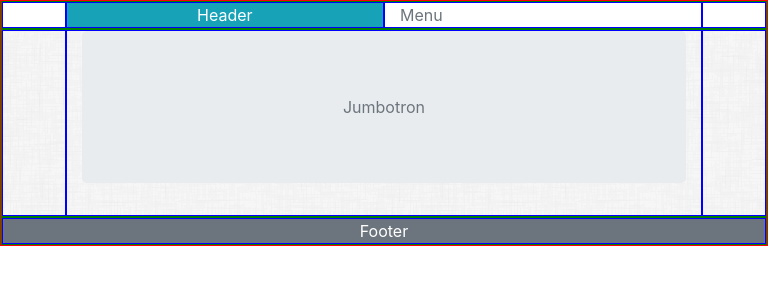
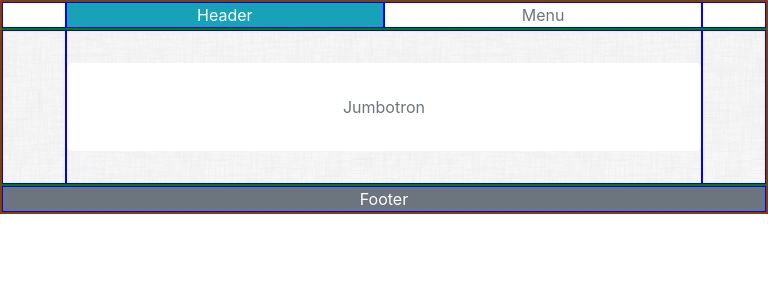
Before and after one commit to aritse/my-site, a plain HTML site: page index.html in a window 768 px wide. Drawn offline with nearby package versions, Linux system fonts and the light colour scheme.

Commit message:
fixed alignment issues for navigation and jumbotron elements caused by the previous commit

```diff
--- a/assets/css/style.css
+++ b/assets/css/style.css
@@ -14,10 +14,22 @@
   background-image: url(../images/bg.png);
 }
 
+.jumbotron {
+  margin-top: 2rem;
+  padding: 2rem;
+}
+
 /* Media Queries */
 /* Rules when width <= 768px */
 @media screen and (max-width: 768px) {
-  #nav {
-    text-align: center !important;
+  #nav > div {
+    justify-content: center !important;
   }
 }
+
+/* Rules when width > 768px */
+@media screen and (min-width: 768px) {
+  #content {
+    padding: 0;
+  }
+}
--- a/index.html
+++ b/index.html
@@ -20,14 +20,14 @@
                 <header>Header</header>
             </div>
             <div class="my-col col-md-5 col-lg-4 col-xl-3 text-secondary text-right" id="nav">
-                <div class="nav">Menu</div>
+                <div class="nav justify-content-end">Menu</div>
             </div>
             <div class="my-col col-md-1 col-lg-2 col-xl-3"></div>
         </div>
         <div class="my-row row" id="body">
             <div class="my-col col-md-1 col-lg-2 col-xl-3"></div>
-            <div class="my-col col-md-10 col-lg-8 col-xl-6 text-secondary text-center">
-                <div class="jumbotron">Jumbotron</div>
+            <div class="my-col col-md-10 col-lg-8 col-xl-6 text-secondary text-center" id="content">
+                <div class="jumbotron bg-white">Jumbotron</div>
             </div>
             <div class="my-col col-md-1 col-lg-2 col-xl-3"></div>
         </div>
```
